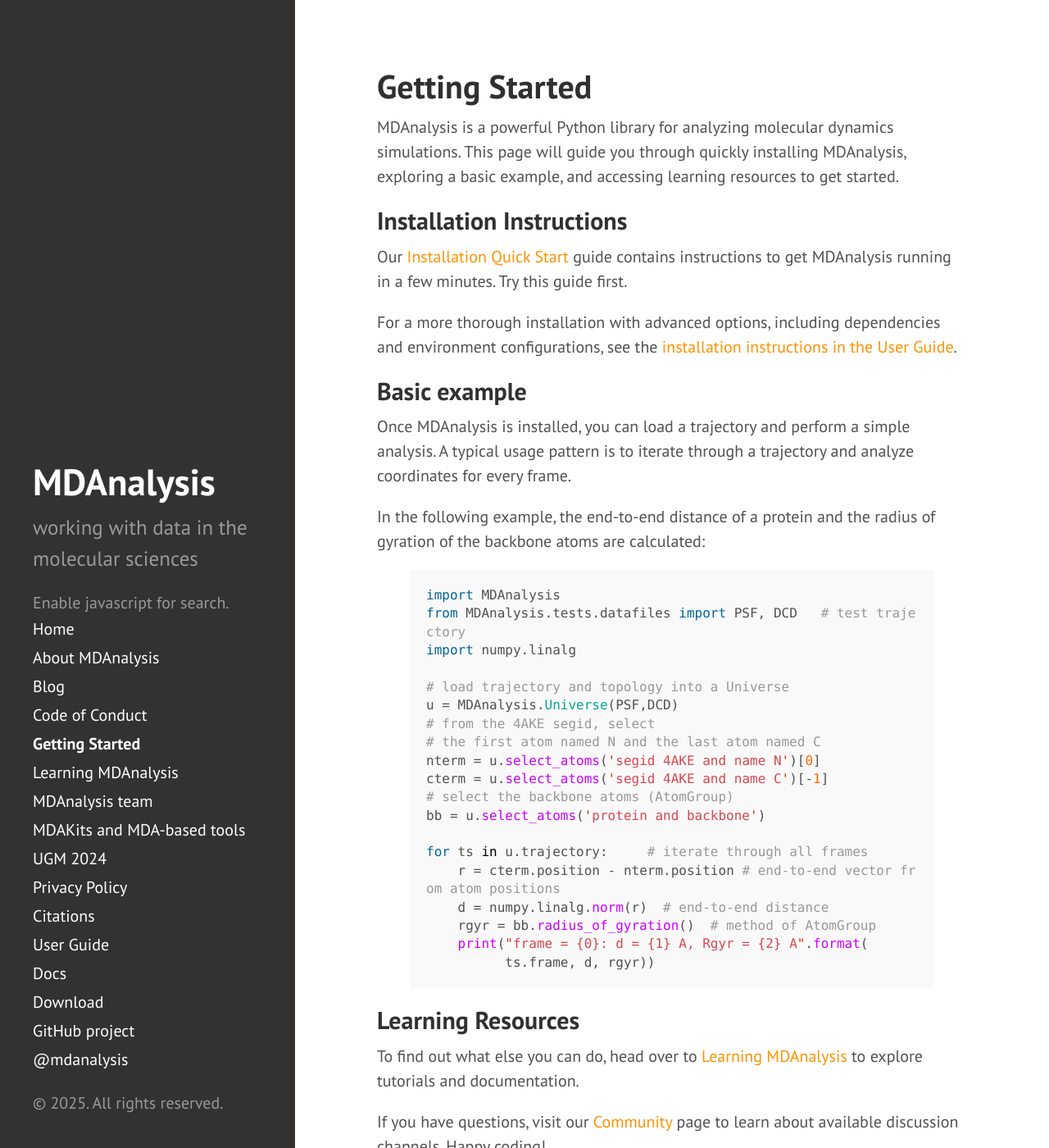
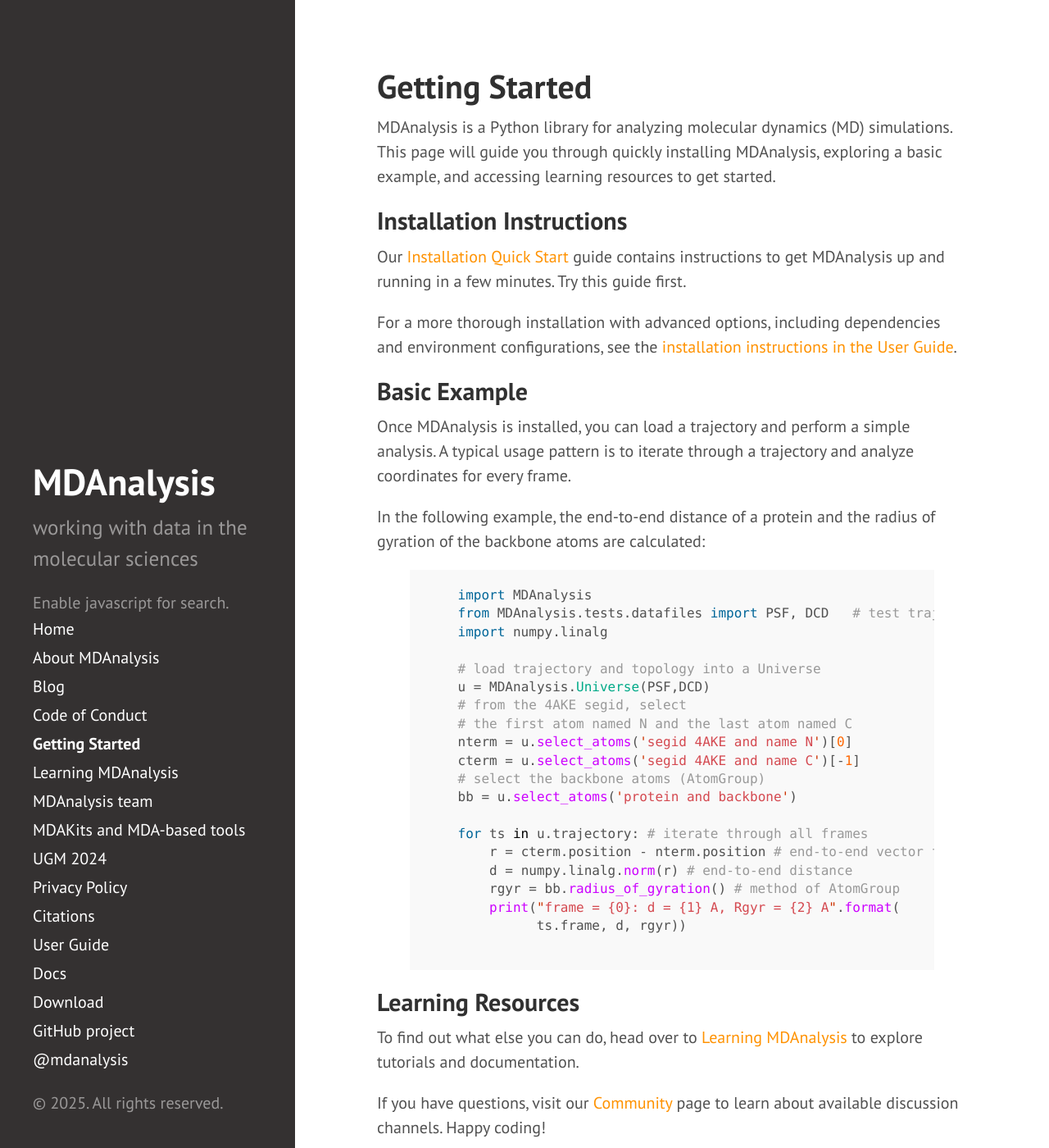
Before and after one commit to MDAnalysis/MDAnalysis.github.io, a Jekyll site: the page built from pages/getting_started.md, in a window 1280 px wide and 1400 px high. Shown: the whole window at 82% size. Built offline with Jekyll 4.4.1, drawn with Linux system fonts in a browser that asks for light colours; comment, search, counter and statistics services are not loaded.

Commit message:
address PR review comments and restyle code block

```diff
--- a/pages/getting_started.md
+++ b/pages/getting_started.md
@@ -4,42 +4,44 @@ title: Getting Started
 order: 1
 ---
 
-MDAnalysis is a powerful Python library for analyzing molecular dynamics simulations. This page will guide you through quickly installing MDAnalysis, exploring a basic example, and accessing learning resources to get started.
+MDAnalysis is a Python library for analyzing molecular dynamics (MD) simulations. This page will guide you through quickly installing MDAnalysis, exploring a basic example, and accessing learning resources to get started.
 
 ## Installation Instructions
 
-Our [Installation Quick Start]({{ site.baseurl }}/pages/installation_quick_start) guide contains instructions to get MDAnalysis running in a few minutes. Try this guide first.
+Our [Installation Quick Start]({{ site.baseurl }}/pages/installation_quick_start) guide contains instructions to get MDAnalysis up and running in a few minutes. Try this guide first.
 
 For a more thorough installation with advanced options, including dependencies and environment configurations, see the [installation instructions in the User Guide]({{ site.docs.userguide.url }}/stable/installation.html).
 
-## Basic example
+## Basic Example
 
 Once MDAnalysis is installed, you can load a trajectory and perform a simple analysis. A typical usage pattern is to iterate through a trajectory and analyze
 coordinates for every frame.
 
 In the following example, the end-to-end distance of a protein and the radius of gyration of the backbone atoms are calculated:
 
-{% highlight python %}
-import MDAnalysis
-from MDAnalysis.tests.datafiles import PSF, DCD   # test trajectory
-import numpy.linalg
+<div class="wide-code">
+    {% highlight python %}
+    import MDAnalysis
+    from MDAnalysis.tests.datafiles import PSF, DCD   # test trajectory
+    import numpy.linalg
 
-# load trajectory and topology into a Universe
-u = MDAnalysis.Universe(PSF,DCD)
-# from the 4AKE segid, select
-# the first atom named N and the last atom named C
-nterm = u.select_atoms('segid 4AKE and name N')[0]
-cterm = u.select_atoms('segid 4AKE and name C')[-1]
-# select the backbone atoms (AtomGroup)
-bb = u.select_atoms('protein and backbone')
+    # load trajectory and topology into a Universe
+    u = MDAnalysis.Universe(PSF,DCD)
+    # from the 4AKE segid, select
+    # the first atom named N and the last atom named C
+    nterm = u.select_atoms('segid 4AKE and name N')[0]
+    cterm = u.select_atoms('segid 4AKE and name C')[-1]
+    # select the backbone atoms (AtomGroup)
+    bb = u.select_atoms('protein and backbone')
 
-for ts in u.trajectory:     # iterate through all frames
-    r = cterm.position - nterm.position # end-to-end vector from atom positions
-    d = numpy.linalg.norm(r)  # end-to-end distance
-    rgyr = bb.radius_of_gyration()  # method of AtomGroup
-    print("frame = {0}: d = {1} A, Rgyr = {2} A".format(
-          ts.frame, d, rgyr))
-{% endhighlight %}
+    for ts in u.trajectory: # iterate through all frames
+        r = cterm.position - nterm.position # end-to-end vector from atom positions
+        d = numpy.linalg.norm(r) # end-to-end distance
+        rgyr = bb.radius_of_gyration() # method of AtomGroup
+        print("frame = {0}: d = {1} A, Rgyr = {2} A".format(
+              ts.frame, d, rgyr))
+    {% endhighlight %}
+</div>
 
 ## Learning Resources
 
--- a/public/css/local.css
+++ b/public/css/local.css
@@ -44,3 +44,11 @@ but our YouTube videos seem to be natively widescreen.
   height: 100%;
   position: absolute;
 }
+
+.wide-code pre {
+  white-space: pre;
+  overflow-x: auto;
+  display: block;
+  max-width: 100%;
+  width: 100%;
+}
```
